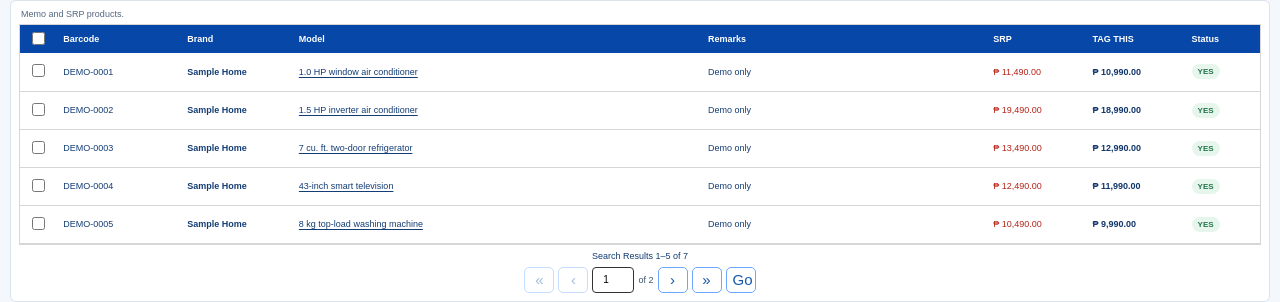
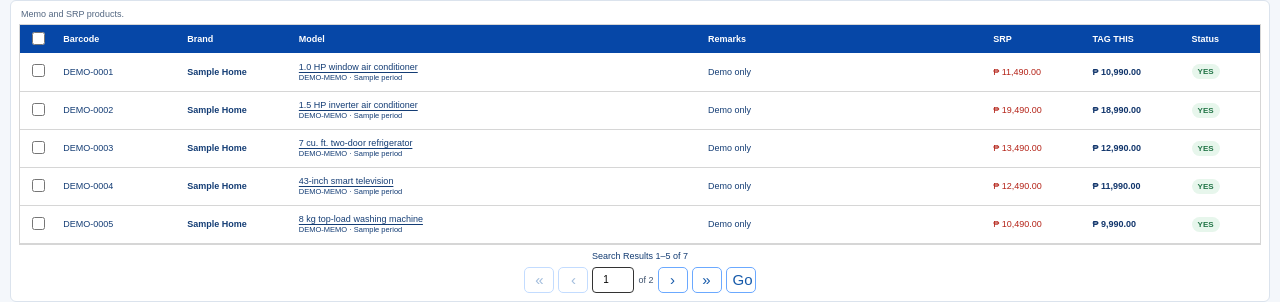
Before and after one commit to kzamora19/first-megasaver-ptg, a Next.js app: page /demo in a window 1280 px wide. Shown: the part 324-626 px from the top of the page. Built offline with nearby package versions, Linux system fonts and the light colour scheme.

Commit message:
Show memo ID and period beside each PTG offer

```diff
--- a/app/products/product-search.tsx
+++ b/app/products/product-search.tsx
@@ -130,6 +130,12 @@ const memoLabel = (memo: MemoInfo | null, product: Product | null) => {
   const source = memo?.source_file || product?.source_file;
   return source?.trim().replace(/\.pdf$/i, "") || memoId;
 };
+function MemoSummary({ product }: { product: Product }) {
+  const memo = memoInfo(product);
+  const label = memoLabel(memo, product);
+  if (!label) return null;
+  return <><br /><small>{label}{memo?.period ? <> · {memo.period}</> : null}</small></>;
+}
 const endDate = (period: string) => {
   const raw = String(period || "").trim();
   let match = raw.match(/^([A-Za-z]+)\s+\d{1,2}\s*[-–—]\s*(\d{1,2})(?:st|nd|rd|th)?\s*,?\s*(\d{4})$/i);
@@ -461,7 +467,7 @@ export default function ProductSearch({
                 <td><input type="checkbox" aria-label={"Select " + product.brand + " " + product.model} checked={queue.some(item => item.id === product.id)} onChange={event => toggleProduct(product, event.target.checked)} /></td>
                 <td>{product.barcode}</td><td><strong>{product.brand || "—"}</strong></td><td><button className="legacy-product-detail-link" type="button" aria-haspopup="dialog"
                   aria-label={"View product details for " + (product.model || product.barcode)}
-                  onClick={() => openProductDetails(product)}>{modelLabel(product)}</button></td><td>{product.remarks || "N/A"}</td><td className="ptg-srp-amount">{peso(product.srp)}</td><td className="ptg-tag-this-amount">{peso(priceNow(product))}</td><td><span className={"legacy-status-pill " + (displayStatus(product) === "YES" ? "eligible" : "")}>{displayStatus(product)}</span></td>
+                  onClick={() => openProductDetails(product)}>{modelLabel(product)}</button><MemoSummary product={product} /></td><td>{product.remarks || "N/A"}</td><td className="ptg-srp-amount">{peso(product.srp)}</td><td className="ptg-tag-this-amount">{peso(priceNow(product))}</td><td><span className={"legacy-status-pill " + (displayStatus(product) === "YES" ? "eligible" : "")}>{displayStatus(product)}</span></td>
               </tr>) : <tr><td colSpan={8} className="legacy-empty-row">No products found.</td></tr>}
               <BlankRows used={Math.max(1, results.length)} />
             </tbody>
@@ -486,7 +492,7 @@ export default function ProductSearch({
                 <td><input type="checkbox" checked aria-label={"Remove " + product.model + " from print queue"} onChange={event => toggleProduct(product, event.target.checked)} /></td>
                 <td>{product.barcode}</td><td><strong>{product.brand || "—"}</strong></td><td><button className="legacy-product-detail-link" type="button" aria-haspopup="dialog"
                   aria-label={"View product details for " + (product.model || product.barcode)}
-                  onClick={() => openProductDetails(product)}>{modelLabel(product)}</button></td><td>{product.remarks || "N/A"}</td><td className="ptg-srp-amount">{peso(product.srp)}</td><td className="ptg-tag-this-amount">{peso(priceNow(product))}</td><td><span className={"legacy-status-pill " + (displayStatus(product) === "YES" ? "eligible" : "")}>{displayStatus(product)}</span></td>
+                  onClick={() => openProductDetails(product)}>{modelLabel(product)}</button><MemoSummary product={product} /></td><td>{product.remarks || "N/A"}</td><td className="ptg-srp-amount">{peso(product.srp)}</td><td className="ptg-tag-this-amount">{peso(priceNow(product))}</td><td><span className={"legacy-status-pill " + (displayStatus(product) === "YES" ? "eligible" : "")}>{displayStatus(product)}</span></td>
               </tr>) : <tr><td colSpan={8} className="legacy-queue-empty">No products selected for printing.</td></tr>}
               <BlankRows used={Math.max(1, queueRows.length)} />
             </tbody>
```
